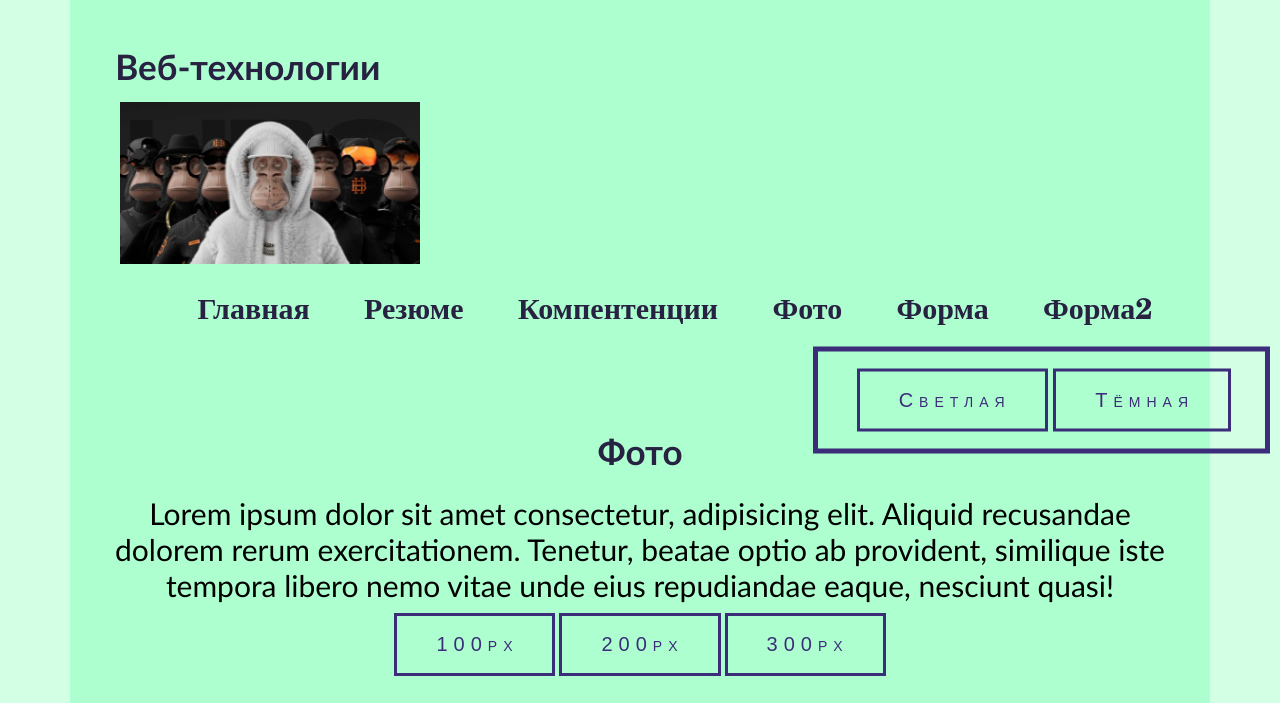
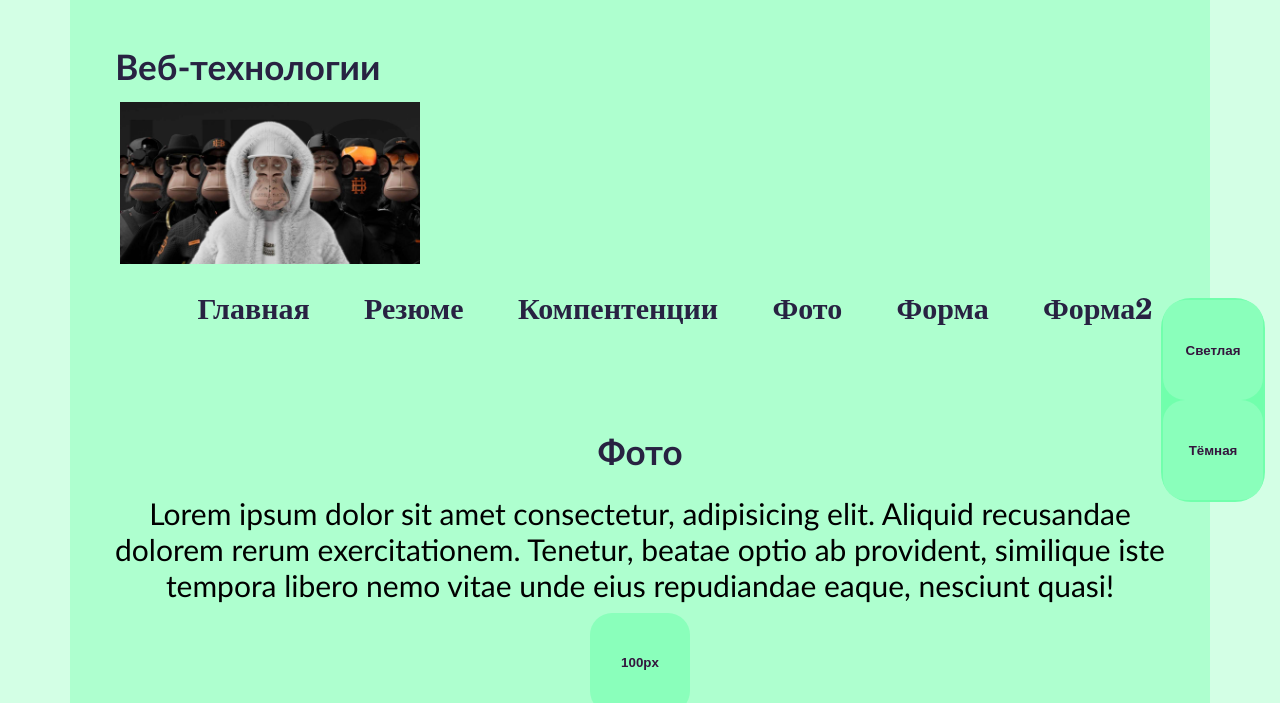
Before and after one commit to LuminLooon/Git_VT_2023-main, a plain HTML site: page photo.html in a window 1280 px wide. Shown: the top 703 px of the page. Drawn offline with Linux system fonts and the light colour scheme.

Commit message:
стиль стиль это всё

```diff
--- a/style.css
+++ b/style.css
@@ -39,16 +39,12 @@ body.dark-mode {
 }
 .theme-buttons {
     position: fixed;
-    right: 10px;
+    right: 15px;
     top: 50%;
     transform: translateY(-50%);
-    border: 5px solid rgb(59, 45, 121);
-    color: rgb(154, 148, 185);
-    font-size: 20px;
-    font-weight: 500;
-    font-family: 'Montserrat', sans-serif;
-    padding: 17px 34px 17px 39px;
-    cursor: pointer;
+    background-color: rgb(113, 255, 172);
+    border: 2px solid rgb(113, 255, 172);
+    border-radius: 30px;
 }
 
 main_form
@@ -100,18 +96,15 @@ a
 }
 button
 {
-    color: rgb(59, 45, 121);
-    background: transparent;
-    border: 3px solid rgb(59, 45, 121);
-    position: relative;
-    font-size: 20px;
-    font-weight: 500;
-    font-variant: small-caps;
-    letter-spacing: .3em;
-    font-family: 'Montserrat', sans-serif;
-    padding: 17px 34px 17px 39px;
-    transition: .2s ease-in-out;
-    cursor: pointer;
+    color: rgb(52, 21, 61);
+    background-color: rgb(138, 255, 187);
+    font-weight: bold;
+    width: 100px;
+    height: 100px;
+    border: none;
+    margin: 0 auto;
+    display: block;
+    border-radius: 22px;
 }
 html
 {
```
